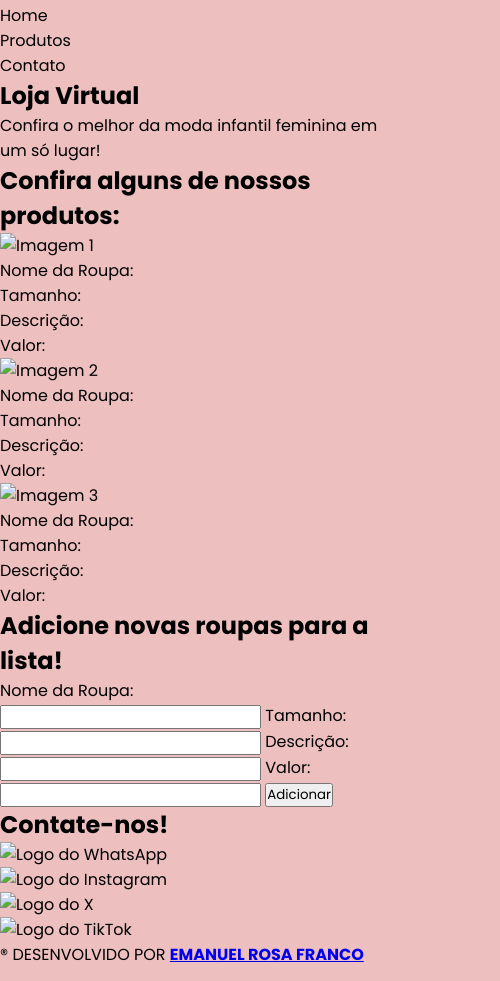
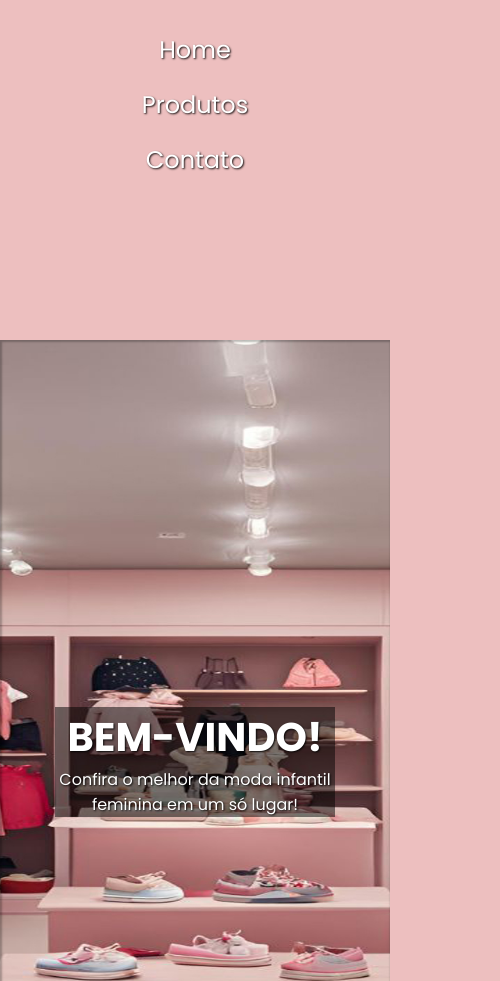
Before and after one commit to emanuelrf7/projeto-loja, a plain HTML site: page index.html in a window 390 px wide. Shown: the part 504-1485 px from the top of the page, 500 px wide, since content can reach past the window. Drawn offline with Linux system fonts and the light colour scheme.

Commit message:
Fiz o Mobile First

```diff
--- a/index.html
+++ b/index.html
@@ -11,48 +11,54 @@
         <div class="cabecalho">
             <img src="img/logo.png" alt="Logo Loja">
             <ul>
-                <li>Home</li>
-                <li>Produtos</li>
-                <li>Contato</li>
+                <div class="menu-items">
+                    <a href="#home"><li>Home</li></a>
+                    <a href="#secao-produtos"><li>Produtos</li></a>
+                    <a href="#contato"><li>Contato</li></a>
+                </div>
             </ul>
         </div>
     </header>
+
     <main>
-        <section class="home">
-            <h1>Loja Virtual</h1>
+        <section class="home" id="home">
+            <div class="home-items">
+                <h1>BEM-VINDO!</h1>
                 <p>Confira o melhor da moda infantil feminina em um só lugar!</p>
+            </div>
         </section>
 
-        <section class="secao-produtos">
+        <section class="secao-produtos" id="secao-produtos">
             <h2>Confira alguns de nossos produtos:</h2>
             <div class="produtos" id="produtos">
-                <div>
-                    <img src="" alt="Imagem 1">
-                    <p>Nome da Roupa:</p>
-                    <p>Tamanho:</p>
-                    <p>Descrição:</p>
-                    <p>Valor:</p>
+                <div class="container-imagem">
+                    <img src="img/imagem.jpg" alt="Foto do Produto" class="config-imagem">
+                    <p>Nome da Roupa: Conjunto</p>
+                    <p>Tamanho: P</p>
+                    <p>Descrição: Lorem ipsum dolor sit amet consectetur adipisicing elit.</p>
+                    <p>Valor: R$0,00</p>
                 </div>
 
-                <div>
-                    <img src="" alt="Imagem 2">
-                    <p>Nome da Roupa:</p>
-                    <p>Tamanho:</p>
-                    <p>Descrição:</p>
-                    <p>Valor:</p>
+                <div class="container-imagem">
+                    <img src="img/imagem.jpg" alt="Foto do Produto" class="config-imagem">
+                    <p>Nome da Roupa: Conjunto</p>
+                    <p>Tamanho: P</p>
+                    <p>Descrição: Lorem ipsum dolor sit amet consectetur adipisicing elit.</p>
+                    <p>Valor: R$0,00</p>
                 </div>
 
-                <div>
-                    <img src="" alt="Imagem 3">
-                    <p>Nome da Roupa:</p>
-                    <p>Tamanho:</p>
-                    <p>Descrição:</p>
-                    <p>Valor:</p>
+                <div class="container-imagem">
+                    <img src="img/imagem.jpg" alt="Foto do Produto" class="config-imagem">
+                    <p>Nome da Roupa: Conjunto</p>
+                    <p>Tamanho: P</p>
+                    <p>Descrição: Lorem ipsum dolor sit amet consectetur adipisicing elit.</p>
+                    <p>Valor: R$0,00</p>
                 </div>
             </div>
         </section>
 
         <section class="secao-addprodutos">
+            <div class="container-addprodutos">
                 <h2>Adicione novas roupas para a lista!</h2>
                 <form class="form-addprodutos">
                     <label for="inome">Nome da Roupa:</label>
@@ -65,21 +71,23 @@
                     <input type="text" name="valor" id="ivalor">
                     <input type="button" value="Adicionar" id="adicionar" onclick="adicionarProduto()">
                 </form>
+            </div>
         </section>
 
-        <section class="contato">
+        <section class="contato" id="contato">
             <h2>Contate-nos!</h2>
             <div class="container-contatos">
-                <div><img src="" alt="Logo do WhatsApp"></div>
-                <div><img src="" alt="Logo do Instagram"></div>
-                <div><img src="" alt="Logo do X"></div>
-                <div><img src="" alt="Logo do TikTok"></div>
+                <a href="#"><div><img src="img/whatsapp.png" alt="Logo do WhatsApp"></div></a>
+                <a href="#"><div><img src="img/instagram.png" alt="Logo do Instagram"></div></a>
+                <a href="#"><div><img src="img/tiktok.png" alt="Logo do TikTok"></div></a>
             </div>
         </section>
     </main>
+
     <footer>
         <p>® DESENVOLVIDO POR <strong><a href="https://emanuelrf7.github.io/portfolio/" rel="external" target="_blank">EMANUEL ROSA FRANCO</a></p>
     </footer>
+
     <script src="script.js"></script>
 </body>
 </html>
--- a/script.js
+++ b/script.js
@@ -24,11 +24,23 @@ function adicionarProduto() {
     textoTamanho.innerText = `Tamanho: ${tamanho}`;
     textoDescricao.innerText = `Descricao: ${descricao}`;
     textoValor.innerText = `Valor: R$${valor}`;
-    img.src = prompt('Digite o link da imagem: ');
+
+    let imgSrc = prompt('Digite o link da imagem do produto:').trim();
+
+    if (imgSrc) {
+        img.src = imgSrc;
+    } else {
+        do {
+            imgSrc = prompt('É necessário o link da imagem do produto! Tente novamente:')
+        } while(!imgSrc)
+        img.src = imgSrc;
+    }
+
     img.alt = 'Foto do Produto';
+    img.classList = 'config-imagem'
+    novoEl.classList = 'container-imagem'
     novoEl.append(img, textoNome, textoTamanho, textoDescricao, textoValor);
     produtos.appendChild(novoEl);
-    console.log(novoEl);
 
     // Reset do formulário
     nomeEl.value = '';
--- a/style.css
+++ b/style.css
@@ -14,6 +14,191 @@
     --cor-02: #EDBFBF;
 }
 
+html {
+    scroll-behavior: smooth;
+}
+
 body {
     background-color: var(--cor-02);
 }
+
+.cabecalho {
+    display: flex;
+    flex-direction: column;
+    justify-content: space-evenly;
+    align-items: center;
+    text-align: center;
+    height: 100vh;
+    font-size: 1.5em;
+}
+
+.cabecalho img {
+    width: 250px;
+    height: 250px;
+}
+
+.menu-items {
+    list-style: none;
+}
+
+.menu-items a {
+    text-decoration: none;
+    color: white;
+    text-shadow: 1px 1px 2px rgba(0, 0, 0, 0.890);
+}
+
+.menu-items li::after {
+    content: " ";
+    width: 0%;
+    height: 2px;
+    background-color: var(--cor-01);
+    position: absolute;
+    bottom: 0;
+    left: 0;
+    transition: 0.3s ease-in-out;
+}
+
+.menu-items li:hover::after {
+    width: 100%;
+}
+
+.menu-items li {
+    margin-bottom: 20px;
+    position: relative;
+}
+
+.home {
+    display: flex;
+    flex-direction: column;
+    align-items: center;
+    text-align: center;
+    position: relative;
+    height: 100vh;
+    background-image: url('img/background.jpg');
+    background-position: center;
+    background-repeat: no-repeat;
+    background-size: cover;
+    box-shadow: 1px 1px 2px 1px rgba(0, 0, 0, 0.250) inset;
+}
+
+.home-items {
+    position: absolute;
+    top: 50%;
+    left: 50%;
+    transform: translate(-50%, -50%);
+    background-color: rgba(0, 0, 0, 0.5);
+    width: 280px;
+    color: white;
+    text-shadow: 1px 1px 2px rgba(0, 0, 0, 0.890);
+}
+
+.home-items h1 {
+    font-size: 2.5em;
+}
+
+.home-items p {
+    font-size: 1em;
+}
+
+.secao-produtos {
+    height: 100%;
+    display: flex;
+    flex-direction: column;
+    align-items: center;
+    justify-content: space-evenly;
+    padding: 10px;
+}
+
+.secao-produtos h2 {
+    margin-bottom: 20px;
+    text-align: center;
+    color: white;
+    text-shadow: 1px 1px 2px rgba(0, 0, 0, 0.890);
+}
+
+.produtos {
+    display: grid;
+    grid-template-columns: repeat(1, 1fr);
+    gap: 10px;
+}
+
+.container-imagem {
+    background-color: white;
+    text-align: center;
+    padding: 10px;
+    border-radius: 5px;
+}
+
+.container-imagem p {
+    margin-bottom: 10px;
+}
+
+.config-imagem {
+    width: 250px;
+}
+
+.secao-addprodutos {
+    height: 100vh;
+    position: relative;
+    background-color: white;
+    box-shadow: 1px 1px 2px 1px rgba(0, 0, 0, 0.250) inset;
+}
+
+.container-addprodutos {
+    position: absolute;
+    top: 50%;
+    left: 50%;
+    transform: translate(-50%, -50%);
+    display: flex;
+    flex-direction: column;
+    align-items: center;
+    justify-content: center;
+    text-align: center;
+}
+
+.container-addprodutos h2 {
+    color: var(--cor-01);
+    margin-bottom: 30px;
+}
+
+.container-addprodutos input {
+    border: 1px solid black;
+    padding: 5px;
+}
+
+#adicionar {
+    margin-top: 20px;
+    cursor: pointer;
+}
+
+.contato {
+    height: 100vh;
+    display: flex;
+    flex-direction: column;
+    align-items: center;
+    justify-content: space-evenly;
+    color: white;
+    text-shadow: 1px 1px 2px rgba(0, 0, 0, 0.890);
+}
+
+.contato img {
+    margin-bottom: 20px;
+}
+
+footer {
+    background-color: black;
+    color: white;
+    text-align: center;
+    padding: 10px;
+    margin-top: 20px;
+}
+
+footer a {
+    text-decoration: none;
+    color: white;
+}
+
+footer a:hover {
+    color: #540B0E;
+    transition: 0.2s;
+}
```
Also changed, not shown: img/background.jpg (added), img/imagem.jpg (added), img/instagram.png (added), img/tiktok.png (added), img/whatsapp.png (added). Lines whose indentation alone changed are shown as unchanged.
